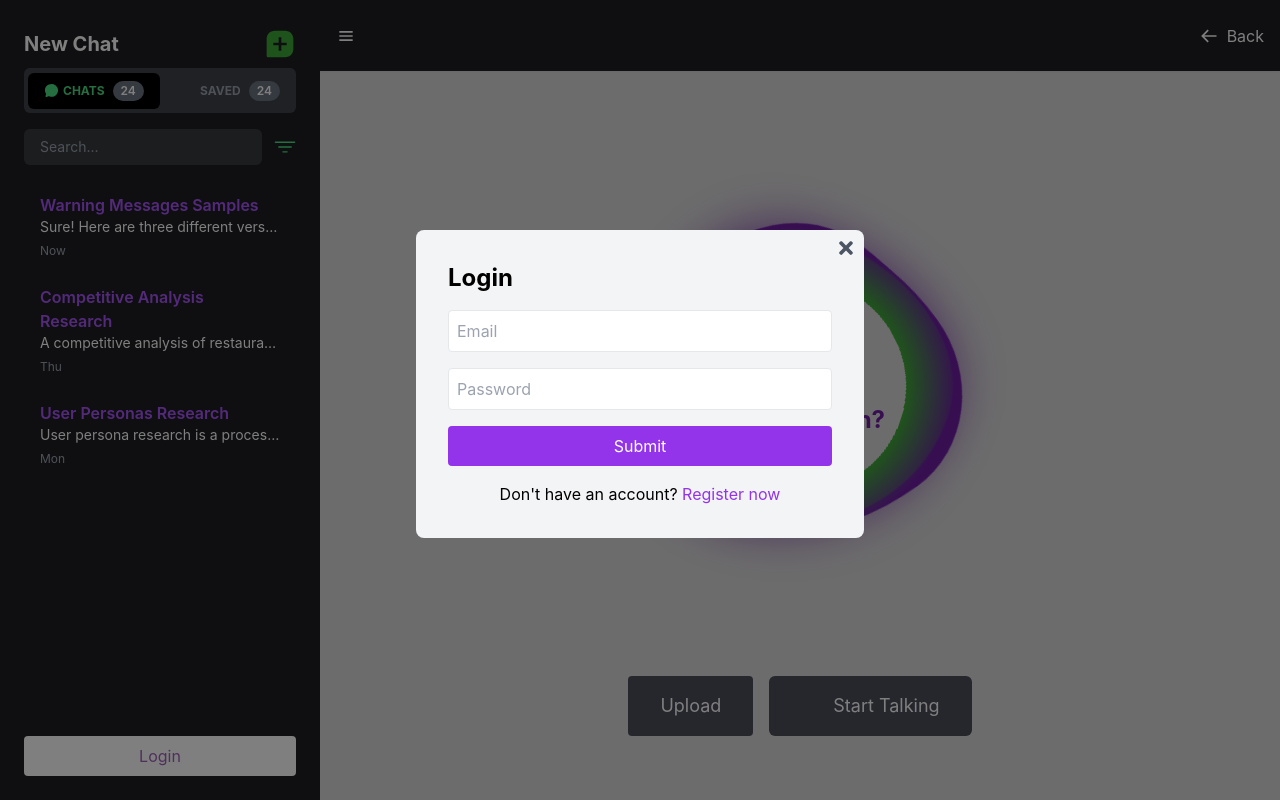
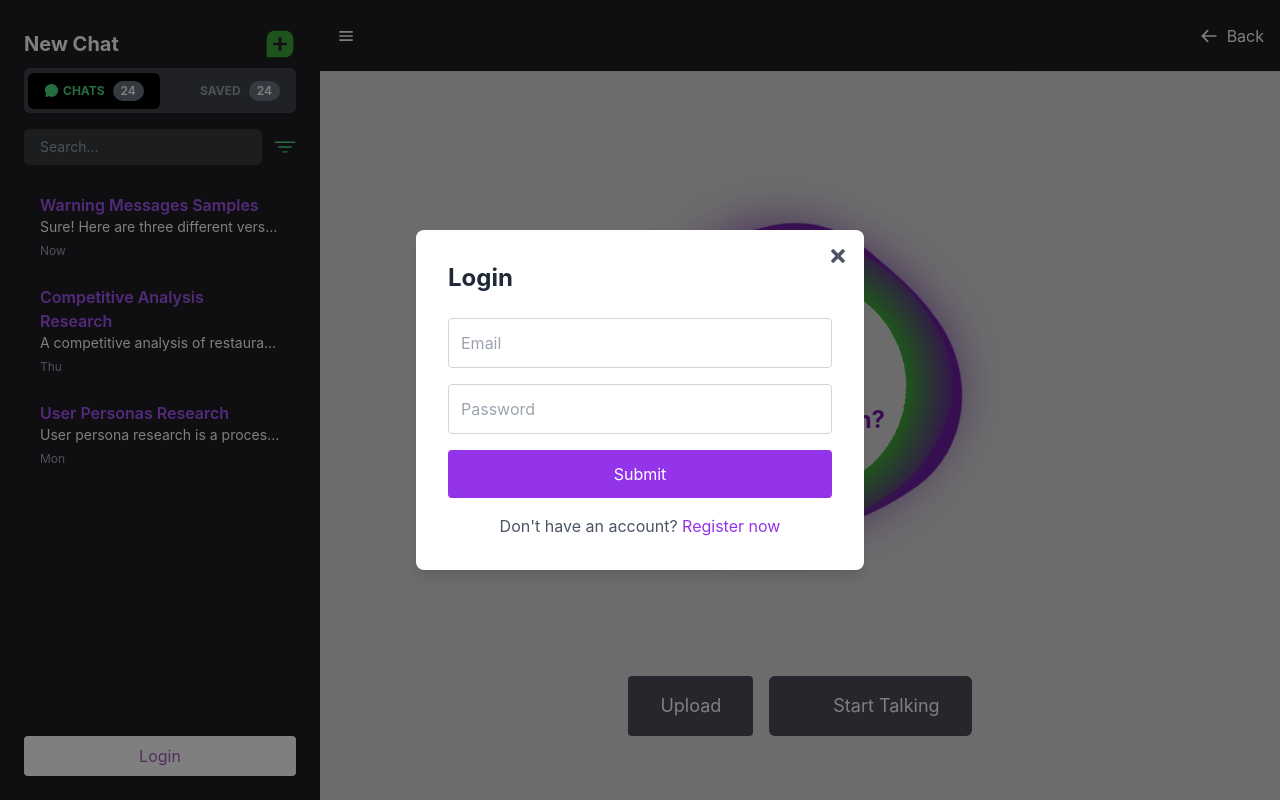
Before and after one commit to itsmeNagesh/doneSocket, a React (Vite) app: page / in a window 1280 px wide. Both pictures are taken after a click on the button "Login". Built offline with nearby package versions, Linux system fonts and the light colour scheme; some icons are missing; what speak-tts would draw is missing.

Commit message:
login logic added

```diff
--- a/package.json
+++ b/package.json
@@ -20,6 +20,7 @@
     "react": "^18.3.1",
     "react-dom": "^18.3.1",
     "react-icons": "^4.12.0",
+    "react-loading": "^2.0.3",
     "react-router-dom": "^6.28.0",
     "react-tabs": "^6.1.0",
     "sonner": "^1.7.0",
--- a/src/App.jsx
+++ b/src/App.jsx
@@ -20,7 +20,9 @@ function App() {
     setShowRegisterPopup(false);
     setShowLoginPopup(true);
   };
+const onLoginSuccess=()=>{
 
+}
   return (
     <Router>
       <div className="min-h-screen bg-gray-100">
@@ -45,7 +47,7 @@ function App() {
               setShowLoginPopup(false);
               setShowRegisterPopup(true);
             }}
-            onLogin={handleLogin}
+            onLoginSuccess={handleLogin}
           />
         )}
 
--- a/src/components/LoginPopup.jsx
+++ b/src/components/LoginPopup.jsx
@@ -1,15 +1,97 @@
+// src/components/LoginPopup.jsx
+
 import { useState } from 'react';
 import { motion } from 'framer-motion';
 import { FaTimes } from 'react-icons/fa';
-
-const LoginPopup = ({ onClose, onRegister }) => {
+import { callApi } from '../utils/apiClient'; // Adjust the path as needed
+import ReactLoading from 'react-loading'; // Import react-loading
+import axios from "axios"
+const LoginPopup = ({ onClose, onRegister, onLoginSuccess }) => {
   const [email, setEmail] = useState('');
   const [password, setPassword] = useState('');
 
-  const handleLogin = () => {
-    // Handle login logic here
-    console.log('Logging in with:', email, password);
+  // Additional states for handling loading and error messages
+  const [isLoading, setIsLoading] = useState(false);
+  const [error, setError] = useState('');
+
+  // Validation states
+  const [emailError, setEmailError] = useState('');
+  const [passwordError, setPasswordError] = useState('');
+
+  // State to track if the form has been submitted
+  const [formSubmitted, setFormSubmitted] = useState(false);
+
+  // Helper function to validate email format
+  const validateEmail = (email) => {
+    // Simple regex for email validation
+    const regex = /^[^\s@]+@[^\s@]+\.[^\s@]+$/;
+    return regex.test(email);
+  };
+
+  // Helper function to validate password
+  const validatePassword = (password) => {
+    return password.length >= 5; // Example: minimum 6 characters
+  };
+
+  // Handle form submission
+  const handleLogin = async (e) => {
+    e.preventDefault(); // Prevent default form submission behavior
+    setFormSubmitted(true); // Mark the form as submitted
+    setError('');
+
+    // Validate inputs
+    const isEmailValid = validateEmail(email);
+    const isPasswordValid = validatePassword(password);
+
+    if (!isEmailValid || !isPasswordValid) {
+      // Set appropriate error messages
+      if (!isEmailValid) {
+        setEmailError('Please enter a valid email address.');
+      } else {
+        setEmailError('');
+      }
+
+      if (!isPasswordValid) {
+        setPasswordError('Password must be at least 5 characters long.');
+      } else {
+        setPasswordError('');
+      }
+
+      return;
+    }
+
+    // If validation passes, proceed with API call
+    setIsLoading(true);
+
+    try {
+      const apiUrl = import.meta.env.VITE_API_URL; // Accessing Vite environment variable
+      const endpoint = `${apiUrl}/api/login/`;
+
+      const response = await callApi({
+        url: endpoint,
+        method: 'POST',
+        data: { email, password },
+      });
+
+      // Assuming the API returns a token or user data upon successful login
+      console.log('Login successful:', response);
+
+      // Optionally, store the token (e.g., in localStorage)
+      // localStorage.setItem('authToken', response.token);
+
+      // Notify parent component of successful login
+      if (onLoginSuccess) {
+        onLoginSuccess(response); // Pass any relevant data
+      }
+
+      // Close the popup
       onClose();
+    } catch (err) {
+      // Handle errors (e.g., invalid credentials)
+      setError(err.message || 'Login failed. Please try again.');
+    } finally {
+      setIsLoading(false);
+    }
   };
 
   return (
@@ -17,37 +99,97 @@ const LoginPopup = ({ onClose, onRegister }) => {
       initial={{ opacity: 0, scale: 0.9 }}
       animate={{ opacity: 1, scale: 1 }}
       exit={{ opacity: 0, scale: 0.9 }}
-      className="fixed inset-0 bg-black bg-opacity-50 z-50 flex flex-col items-center justify-center p-4"
+      className="fixed inset-0 bg-black bg-opacity-50 z-50 flex items-center justify-center p-4"
+      aria-labelledby="login-popup-title"
+      role="dialog"
+      aria-modal="true"
     >
-      <div className="relative bg-gray-100 rounded-lg p-8 mb-8 w-full max-w-md">
+      <div className="relative bg-white dark:bg-gray-800 rounded-lg p-8 w-full max-w-md shadow-lg">
         <button
           onClick={onClose}
-          className="absolute top-2 right-2 text-gray-600 hover:text-gray-800"
+          className="absolute top-4 right-4 text-gray-600 dark:text-gray-300 hover:text-gray-800 dark:hover:text-white"
+          aria-label="Close Login Popup"
         >
           <FaTimes className="text-xl" />
         </button>
-        <h2 className="text-2xl font-bold mb-4">Login</h2>
+        <h2
+          id="login-popup-title"
+          className="text-2xl font-bold mb-6 text-gray-800 dark:text-gray-100"
+        >
+          Login
+        </h2>
+
+        {error && (
+          <div className="mb-4 text-red-600 dark:text-red-400">
+            {error}
+          </div>
+        )}
+
+        <form onSubmit={handleLogin} noValidate>
+          <div className="mb-4">
+            <label htmlFor="email" className="sr-only">
+              Email
+            </label>
             <input
+              id="email"
               type="email"
               placeholder="Email"
               value={email}
               onChange={(e) => setEmail(e.target.value)}
-          className="w-full p-2 mb-4 border rounded"
+              className={`w-full p-3 border rounded focus:outline-none focus:ring-2 focus:ring-purple-600 ${
+                formSubmitted && emailError ? 'border-red-500' : 'border-gray-300'
+              }`}
+              required
+              aria-invalid={formSubmitted && emailError ? 'true' : 'false'}
+              aria-describedby={formSubmitted && emailError ? 'email-error' : undefined}
             />
+            {formSubmitted && emailError && (
+              <p id="email-error" className="mt-1 text-sm text-red-600">
+                {emailError}
+              </p>
+            )}
+          </div>
+
+          <div className="mb-4">
+            <label htmlFor="password" className="sr-only">
+              Password
+            </label>
             <input
+              id="password"
               type="password"
               placeholder="Password"
               value={password}
               onChange={(e) => setPassword(e.target.value)}
-          className="w-full p-2 mb-4 border rounded"
+              className={`w-full p-3 border rounded focus:outline-none focus:ring-2 focus:ring-purple-600 ${
+                formSubmitted && passwordError ? 'border-red-500' : 'border-gray-300'
+              }`}
+              required
+              aria-invalid={formSubmitted && passwordError ? 'true' : 'false'}
+              aria-describedby={formSubmitted && passwordError ? 'password-error' : undefined}
             />
+            {formSubmitted && passwordError && (
+              <p id="password-error" className="mt-1 text-sm text-red-600">
+                {passwordError}
+              </p>
+            )}
+          </div>
+
           <button
-          onClick={handleLogin}
-          className="w-full bg-purple-600 text-white p-2 rounded hover:bg-purple-700 transition-colors"
+            type="submit"
+            disabled={isLoading}
+            className={`w-full bg-purple-600 text-white p-3 rounded hover:bg-purple-700 transition-colors flex items-center justify-center ${
+              isLoading ? 'opacity-50 cursor-not-allowed' : ''
+            }`}
           >
-          Submit
+            {isLoading ? (
+              <ReactLoading type="spin" color="#ffffff" height={24} width={24} />
+            ) : (
+              'Submit'
+            )}
           </button>
-        <p className="mt-4 text-center">
+        </form>
+
+        <p className="mt-4 text-center text-gray-600 dark:text-gray-400">
           Don't have an account?{' '}
           <span
             onClick={onRegister}
--- /dev/null
+++ b/src/utils/apiClient.js
@@ -0,0 +1,31 @@
+
+export async function callApi({ url, method = 'GET', data = null, customHeaders = {} }) {
+    try {
+      const headers = { ...customHeaders };
+      const options = {
+        method,
+        headers,
+      };
+
+      if (data) {
+        headers['Content-Type'] = 'application/json';
+        options.body = JSON.stringify(data);
+      }
+
+      const response = await fetch(url, options);
+      console.log("respose",response)
+      if (!response.ok) {
+        const errorData = await response.json();
+        throw new Error(errorData.message || `HTTP Error: ${response.status}`);
+      }
+
+      const contentType = response.headers.get('content-type');
+      if (contentType && contentType.includes('application/json')) {
+        return await response.json();
+      }
+      return null;
+    } catch (error) {
+      console.error('API call failed:', error);
+      throw error;
+    }
+  }
```
Also changed, not shown: 2 other files (tests, documents, lock files or other folders). Lines whose indentation alone changed are shown as unchanged.
